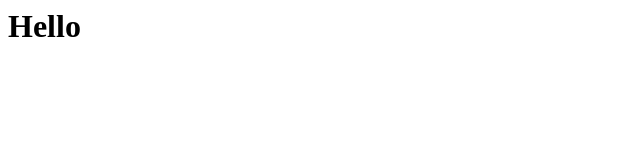
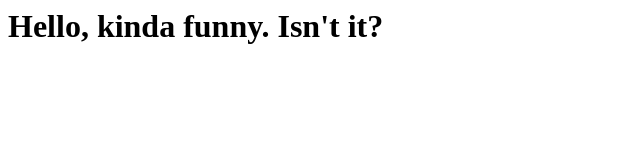
Before and after one commit to dhbahn/dhbahn.github.io, a plain HTML site: page index.html in a window 1280 px wide. Shown: the whole page, without its empty margins (0-640 px from the left). Drawn offline with Linux system fonts and the light colour scheme.

Commit message:
Update index.html

```diff
--- a/index.html
+++ b/index.html
@@ -1,6 +1,6 @@
 <html>
 <head/>
 <body>
-<h1>Hello</h1>
+<h1>Hello, kinda funny. Isn't it?</h1>
 </body>
 </html>
```
